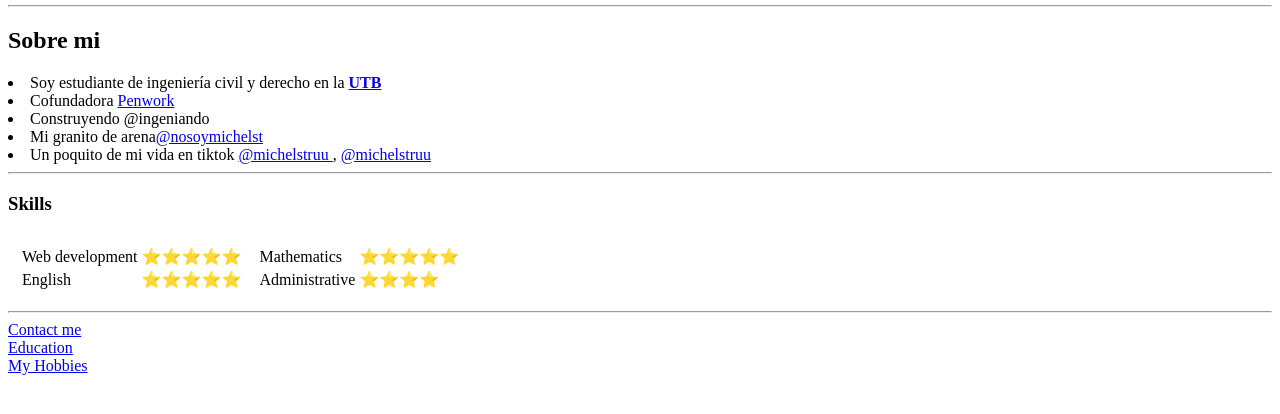
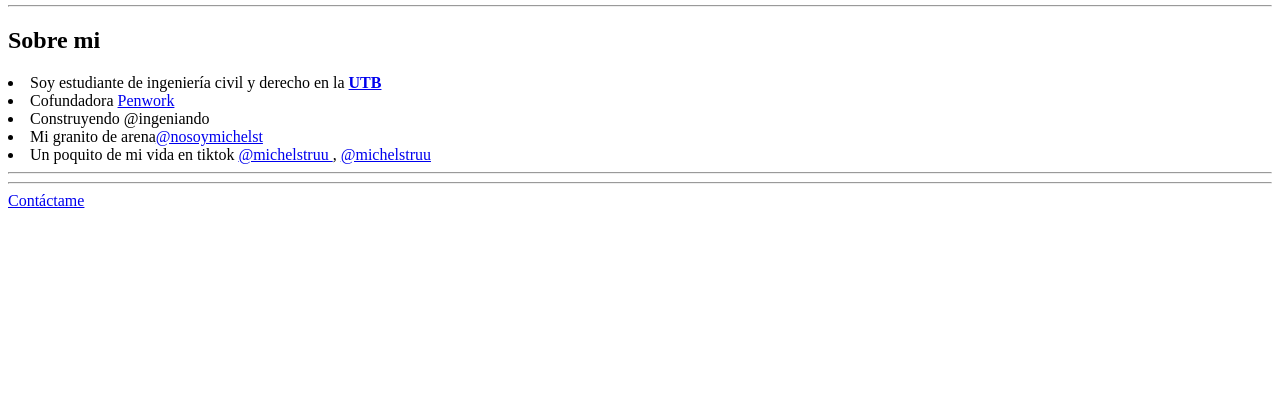
Before and after one commit to MichelSanchezT/cv---HTML, a plain HTML site: page index.html in a window 1280 px wide. Shown: the part 168-582 px from the top of the page. Drawn offline with Linux system fonts and the light colour scheme.

Commit message:
Update index.html

```diff
--- a/index.html
+++ b/index.html
@@ -26,44 +26,13 @@
   </tbody>
 </table>
 <hr>
-<table>
 
-  <h3>Skills</h3>
-  <table cellspacing="10">
-<tr>
-  <td>
-    <table>
-     <tbody>
-      <tr>
-        <td>Web development</td>
-        <td>&#11088;&#11088;&#11088;&#11088;&#11088;</td>
-      </tr>
-      <tr>
-        <td>English</td>
-        <td>&#11088;&#11088;&#11088;&#11088;&#11088;</td>
-      </tr>
-    </table>
-    </td>
-    <td>    <table>
-         <tbody>
-          <tr>
-            <td>Mathematics</td>
-            <td>&#11088;&#11088;&#11088;&#11088;&#11088;</td>
-          </tr>
-            <td>Administrative</td>
-            <td>&#11088;&#11088;&#11088;&#11088;</td>
-          </tr>
-        </table>
-  </tbody>
-</table>
 
 <hr>
-<a href="contactme.html">Contact me</a>
+<a href="contactme.html">Contáctame</a>
 <br>
-<a href="education.html">Education</a>
-<br>
-<a href="hobbies.html">My Hobbies</a>
-<br>
+
+
 
 </body>
 </html>
```
